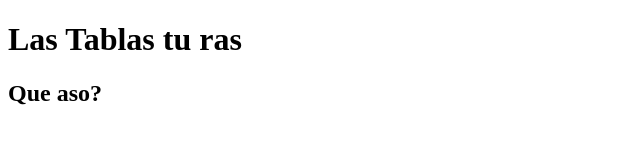
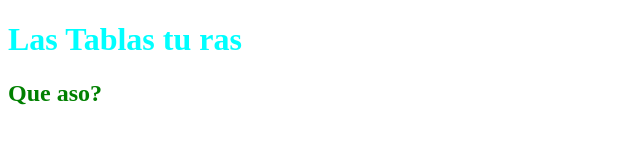
Before and after one commit to isaac3424/isaac_chung_site, a plain HTML site: page index.html in a window 1280 px wide. Shown: the whole page, without its empty margins (0-640 px from the left). Drawn offline with Linux system fonts and the light colour scheme.

Commit message:
linking html with css

```diff
--- a/index.html
+++ b/index.html
@@ -4,6 +4,7 @@
     <meta charset="UTF-8">
     <meta name="viewport" content="width=device-width, initial-scale=1.0">
     <title>Document</title>
+    <link rel="stylesheet" type="text/css" href="styless.css">
 </head>
 <body>
     <h1>Las Tablas tu ras</h1>
```
